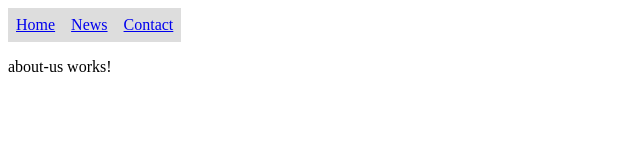
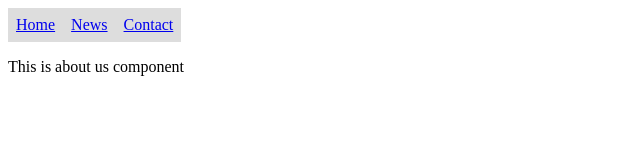
Before and after one commit to saket-kr-jha/Angular_practice, an Angular app: page /about in a window 1280 px wide. Shown: the top 160 px of the page, without its empty margins (0-640 px from the left). Built offline with nearby package versions, Linux system fonts and the light colour scheme.

Commit message:
about us

```diff
--- a/src/app/about-us/about-us.component.html
+++ b/src/app/about-us/about-us.component.html
@@ -1 +1 @@
-<p>about-us works!</p>
+<p>This is about us component</p>
```
